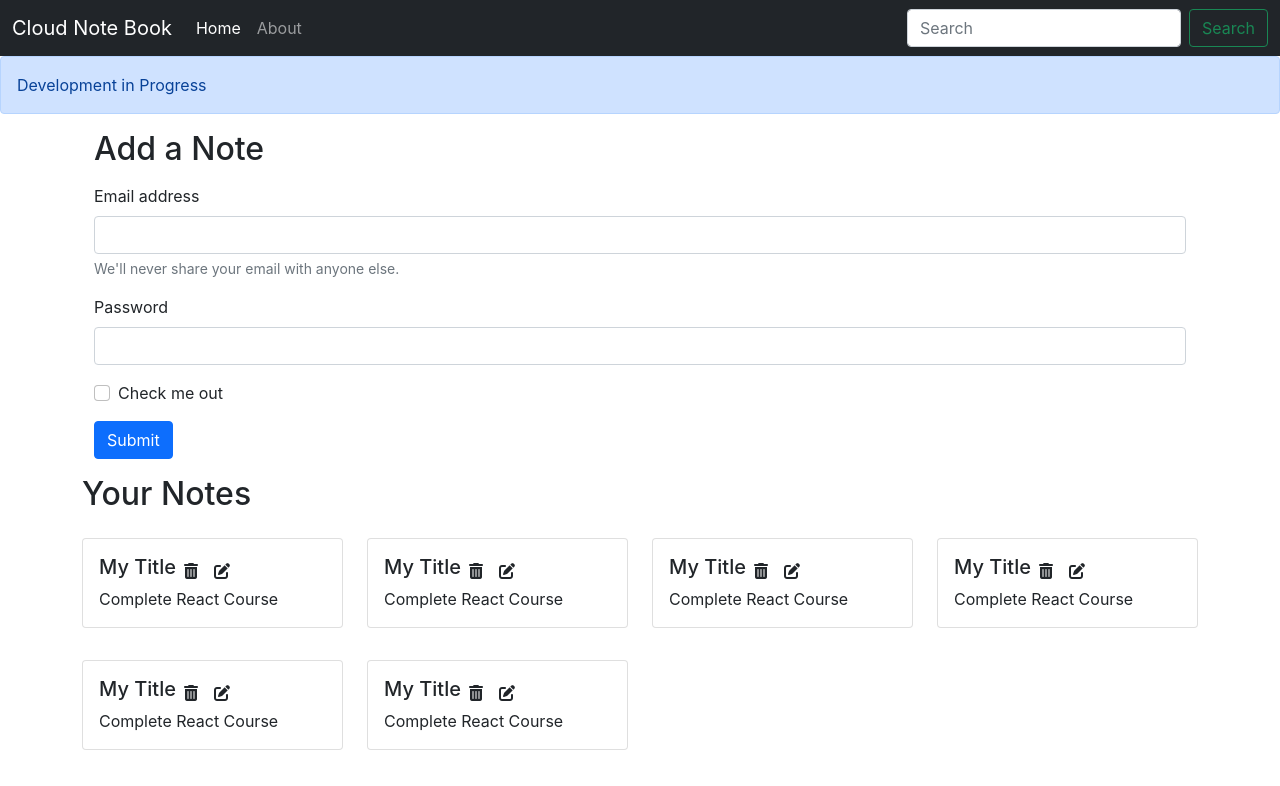
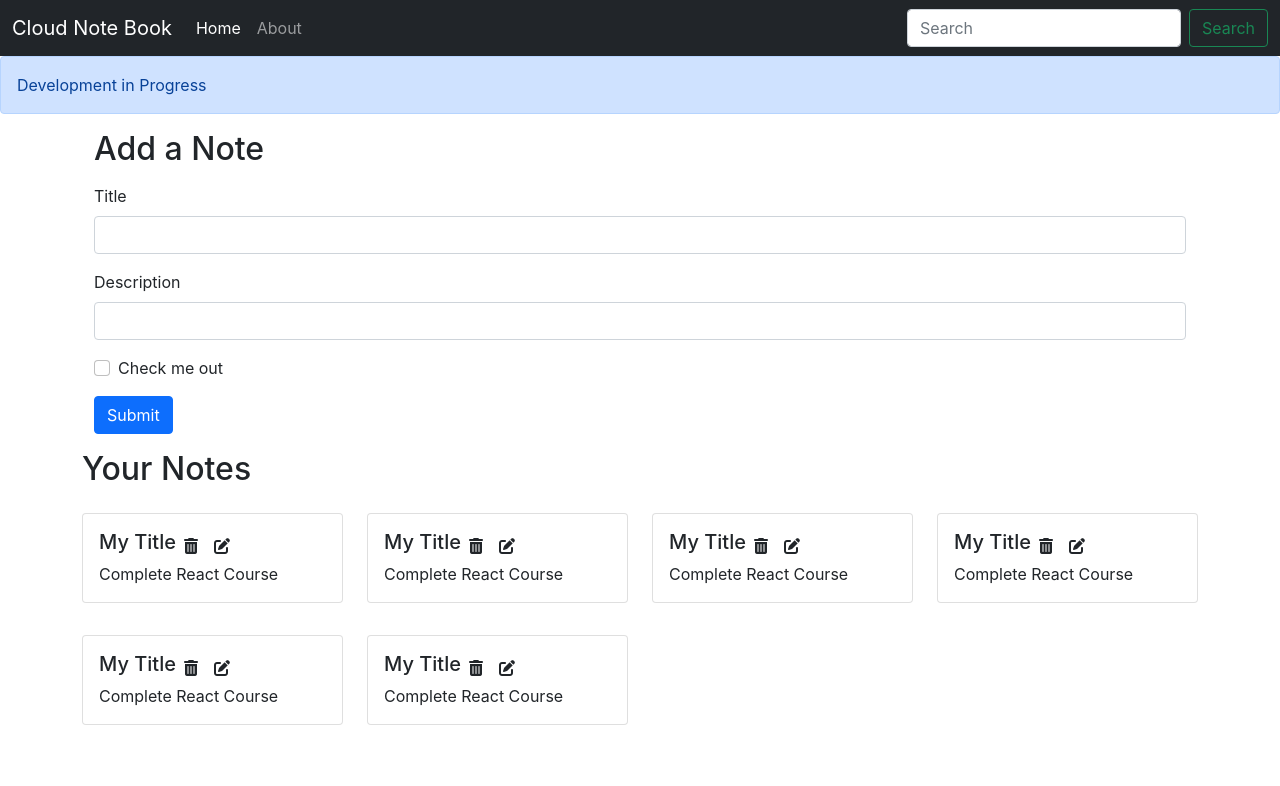
Before and after one commit to tawadkar/React-iNoteBook, a React (Create React App) app: page / in a window 1280 px wide. Shown: the top 786 px of the page. Built offline with nearby package versions, Linux system fonts and the light colour scheme.

Commit message:
V63 Added AddNote component, Noteitem Component,Defined handleClick and onChange

```diff
--- /dev/null
+++ b/src/components/AddNote.js
@@ -0,0 +1,46 @@
+
+import noteContext from "../context/notes/noteContext";
+import React,{useContext,useState} from "react";
+
+const AddNote = () => {
+    const context = useContext(noteContext);
+    const {addNote} = context ;
+    const [note, setNote] = useState({title:"",description:"",tag:"default"})
+
+    const handleClick = (e)=>{
+        e.preventDefault();   //This will prevent page from loading
+       addNote(note.title,note.description,note.tag);
+
+    }
+
+    const onChange = (e)=>{
+        setNote({...note,[e.target.name]:e.target.value})   // ...note means keep the previous value as it is , e.target.name>> set its value to new entered values
+
+    }
+    return (
+        <div className="container my-3">
+            <h2>Add a Note</h2>
+            <form className="my-3">
+                <div className="mb-3">
+                    <label htmlFor="title" className="form-label">Title</label>
+                    <input type="text" className="form-control" id="title" name="title" aria-describedby="emailHelp" onChange={onChange} />
+                </div>
+                <div className="mb-3">
+                    <label htmlFor="desc" className="form-label">Description</label>
+                    <input type="text" className="form-control"  id="description" name="description"  onChange={onChange} />
+                </div>
+                <div className="mb-3 form-check">
+                    <input type="checkbox" className="form-check-input" id="exampleCheck1" />
+                    <label className="form-check-label" htmlFor="exampleCheck1">
+                        Check me out
+                    </label>
+                </div>
+                <button type="submit" className="btn btn-primary" onClick={handleClick}>
+                    Submit
+                </button>
+            </form>
+        </div>
+    )
+}
+
+export default AddNote
--- a/src/components/Home.js
+++ b/src/components/Home.js
@@ -1,3 +1,4 @@
+
 
 import Notes from "./Notes"
 
@@ -5,45 +6,8 @@ const Home = () => {
 
     return (
         <div>
-            <div className="container my-3">
-                <h2>Add a Note</h2>
-                <form className="my-3">
-                    <div className="mb-3">
-                        <label htmlFor="exampleInputEmail1" className="form-label">
-                            Email address
-                        </label>
-                        <input
-                            type="email"
-                            className="form-control"
-                            id="exampleInputEmail1"
-                            aria-describedby="emailHelp"
-                        />
-                        <div id="emailHelp" className="form-text">
-                            We'll never share your email with anyone else.
-                        </div>
-                    </div>
-                    <div className="mb-3">
-                        <label htmlFor="exampleInputPassword1" className="form-label">
-                            Password
-                        </label>
-                        <input
-                            type="password"
-                            className="form-control"
-                            id="exampleInputPassword1"
-                        />
-                    </div>
-                    <div className="mb-3 form-check">
-                        <input type="checkbox" className="form-check-input" id="exampleCheck1" />
-                        <label className="form-check-label" htmlFor="exampleCheck1">
-                            Check me out
-                        </label>
-                    </div>
-                    <button type="submit" className="btn btn-primary">
-                        Submit
-                    </button>
-                </form>
-            </div>
-            <Notes></Notes>
+
+            <Notes/>
         </div>
     );
 };
--- a/src/components/Notes.js
+++ b/src/components/Notes.js
@@ -1,11 +1,15 @@
 import React,{useContext} from "react";
 import noteContext from "../context/notes/noteContext";
 import Noteitem from "./Noteitem"
+import AddNote from "./AddNote";
 
 const Notes = () => {
     const context = useContext(noteContext);
-    const {notes,setNotes} = context ;  //De-structuring
+    const {notes,addNote} = context ;  //De-structuring
     return (
+        <>
+        <AddNote/>
+
         <div className="row my-3">
         <h2>Your Notes</h2>
         {notes.map((note)=>{  //note is a variable, you can pass any other value
@@ -13,6 +17,7 @@ const Notes = () => {
 
         })}
     </div>
+    </>
     )
 }
 
--- a/src/context/notes/NoteState.js
+++ b/src/context/notes/NoteState.js
@@ -62,8 +62,37 @@ const NoteState =(props)=>{
 
          const [notes, setNotes] = useState(notesInitial)
 
+         //Add a Note
+           const addNote = (title,description,tag)=>{
+
+            console.log("Adding a new note")
+            const note= {
+                "_id": "6142e7e39b22b6f3c3249747",
+                "user": "6142d8720344786261139d1f",
+                "title": title,
+                "description": description,
+                "tag": tag,
+                "date": "2021-09-16T06:44:51.380Z",
+                "__v": 0
+              };
+              setNotes(notes.concat(note))   //concat returns and array whereas push updates an array
+
+         }
+
+         //Delete a Note
+         const deleteNote = ()=>{
+
+
+        }
+
+         //Edit a Note
+         const editNote = ()=>{
+
+
+        }
+
     return(
-    <NoteContext.Provider value={{notes,setNotes}}>
+    <NoteContext.Provider value={{notes,addNote,deleteNote,editNote}}>
       {props.children}
     </NoteContext.Provider>
 
```
